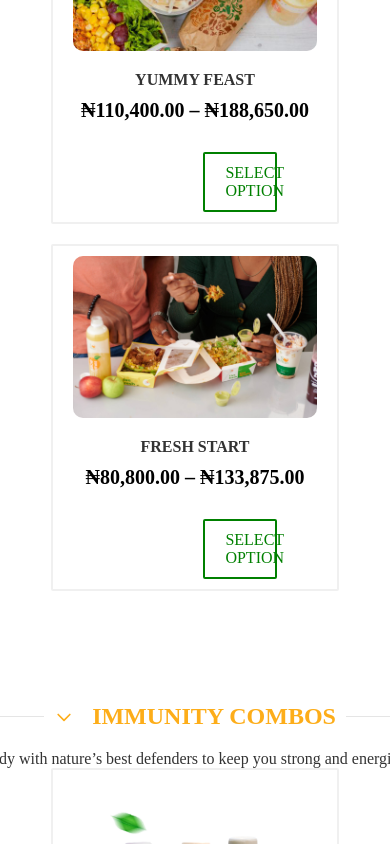
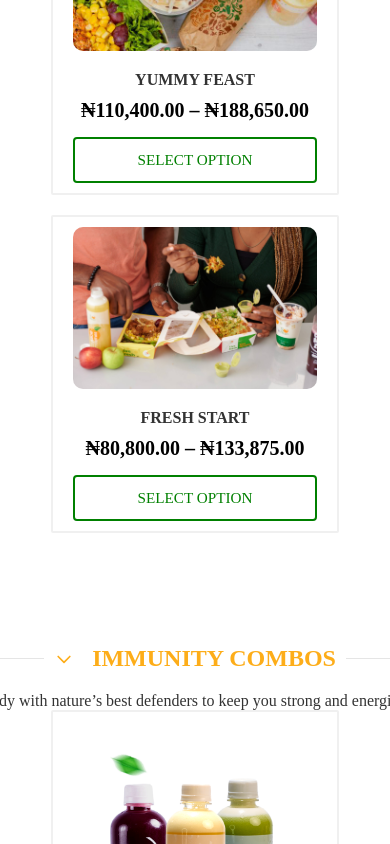
Before and after one commit to Assumpta-Chinonso1/sofresh-food-website, a React (Vite) app: page /mealplan in a window 390 px wide. Shown: the part 960-1804 px from the top of the page. Built offline with nearby package versions, Linux system fonts and the light colour scheme.

Commit message:
new commit

```diff
--- a/src/NavMealPlan/NavMeal.css
+++ b/src/NavMealPlan/NavMeal.css
@@ -701,6 +701,17 @@ box-shadow: 0 4px 8px rgb(97, 175, 97);
     margin: 0 auto;
   }
 
+  .btns {
+    width: 100%;
+    max-width: 300px;
+    padding: 12px 16px;
+    font-size: 0.95rem;
+    text-align: center;
+    margin: 15px auto 0;
+    display: block;
+    border-radius: 4px;
+  }
+
   /* Products Vertical Stack */
   .navmeal-products {
     flex-direction: column;
```
